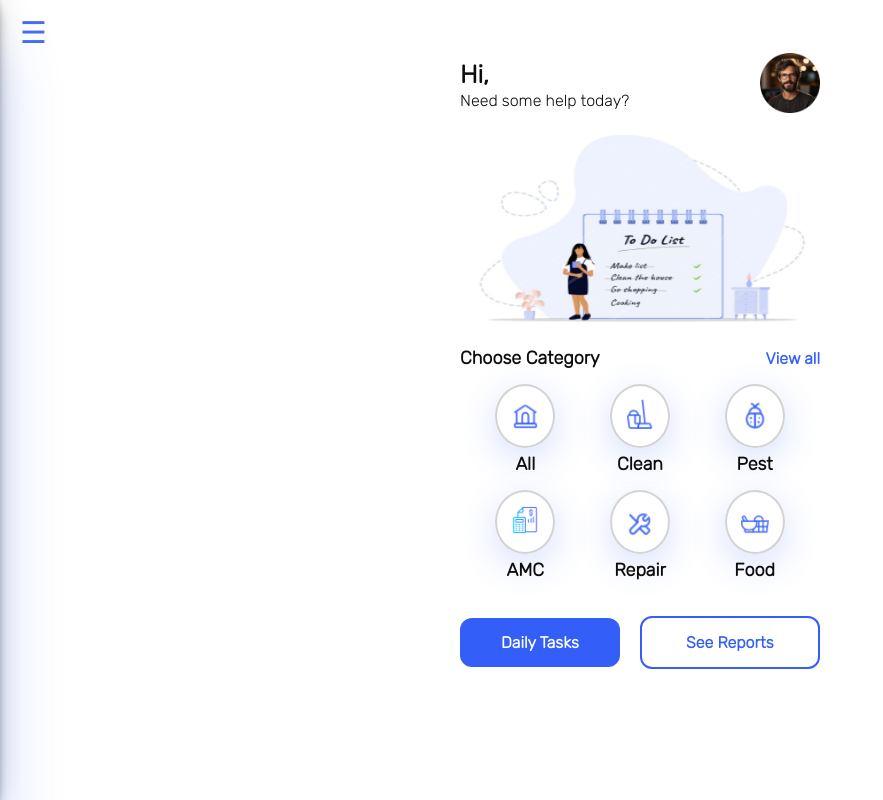
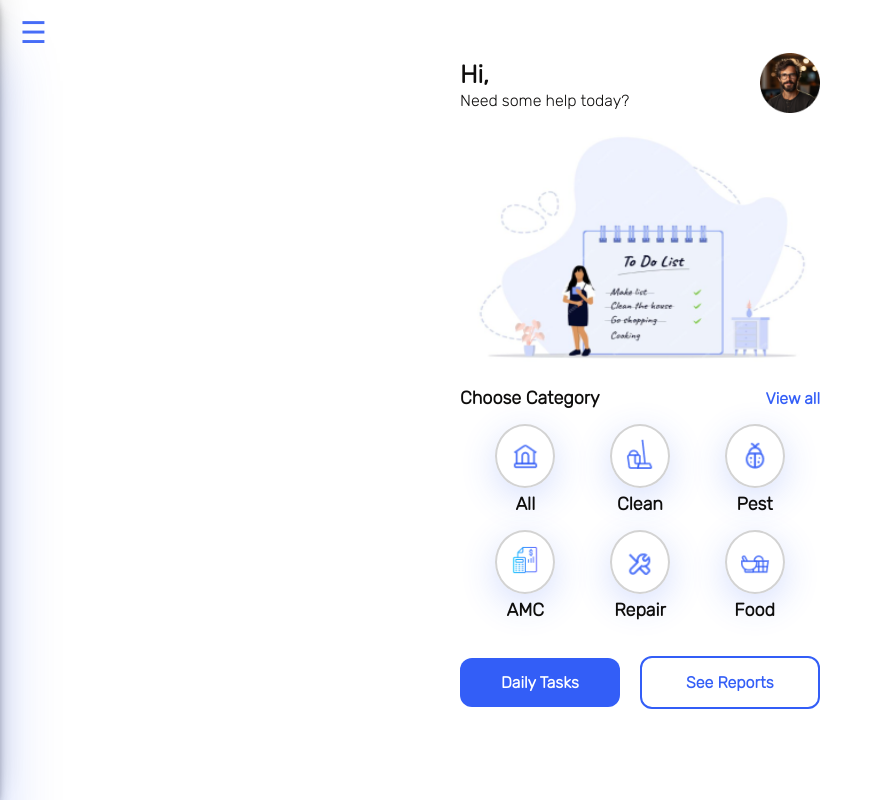
Before and after one commit to Pranjalshukla1602/propclean, a plain HTML site: page land.html in a window 1280 px wide. Shown: the whole page, without its empty margins (0-883 px from the left). Drawn offline with Linux system fonts and the light colour scheme; no server answers.

Commit message:
resolved

```diff
--- a/land.html
+++ b/land.html
@@ -143,7 +143,7 @@
     img.home{
       width:100%;
       max-width:450px;
-      min-height:220px;
+      min-height:260px;
       margin:0 auto;
     }
     img.user{
```
